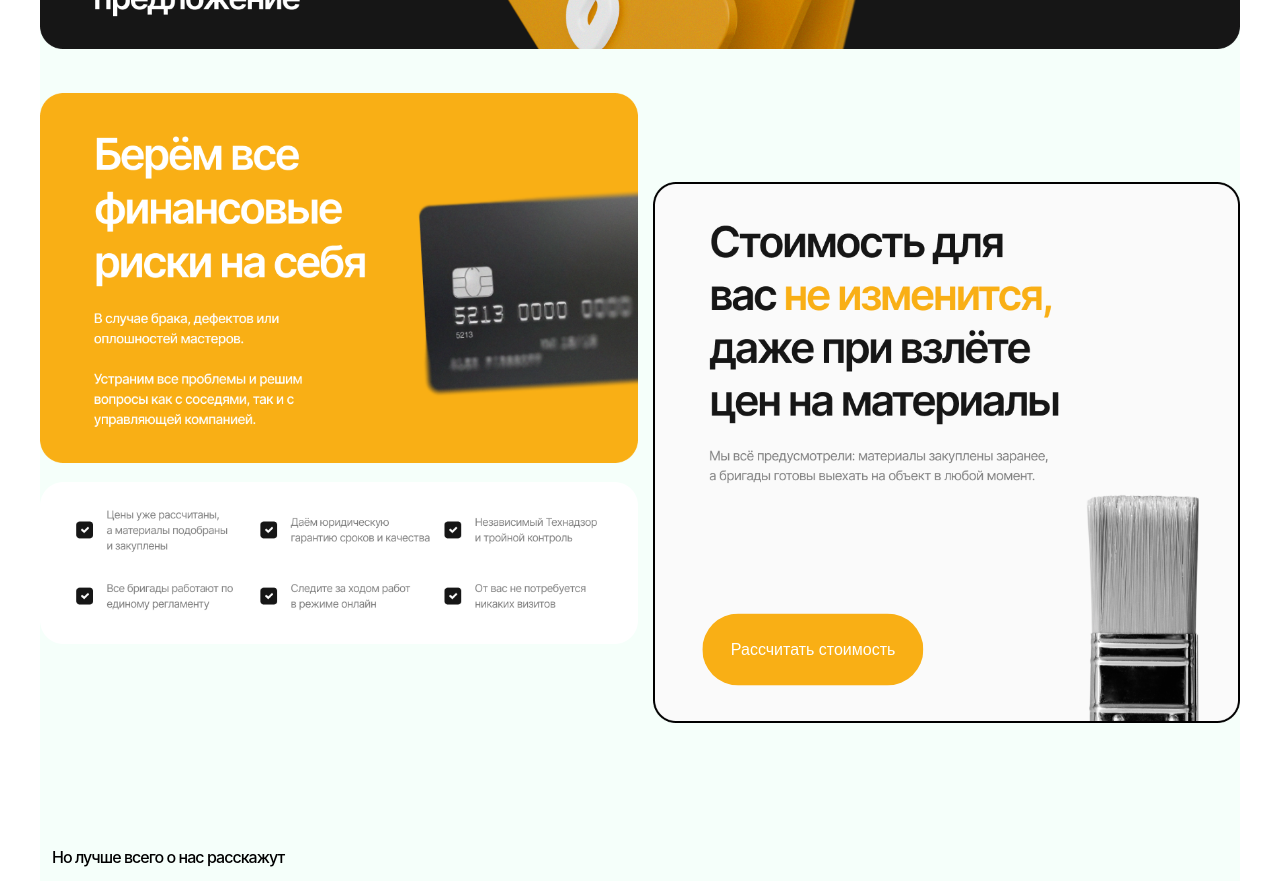
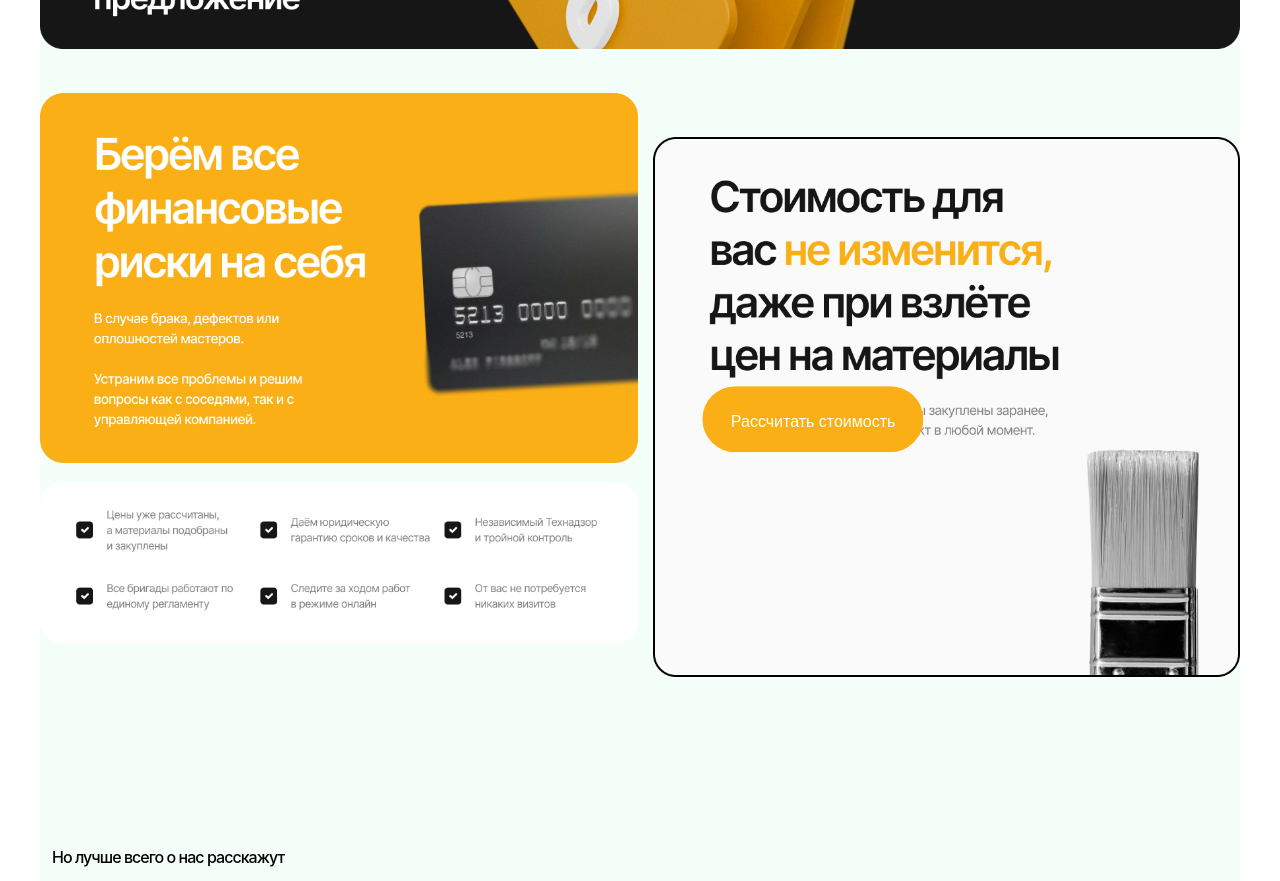
Before and after one commit to projacktor/FixR, a React (Vite) app: page / in a window 1280 px wide. Shown: the part 1940-2821 px from the top of the page. Built offline with nearby package versions, Linux system fonts and the light colour scheme.

Commit message:
Fix Risk style

```diff
--- a/src/components/page chunks/Risk/style.scss
+++ b/src/components/page chunks/Risk/style.scss
@@ -25,8 +25,8 @@
 
   #risk_right {
     width: 49%;
+    height: 627px;
     img {
-      margin-top: 6rem;
       z-index: 1;
       width: 100%;
     }
```
Also changed, not shown: src/App.jsx (+7 -7 lines), public/logo192.png (deleted), public/logo512.png (deleted).
